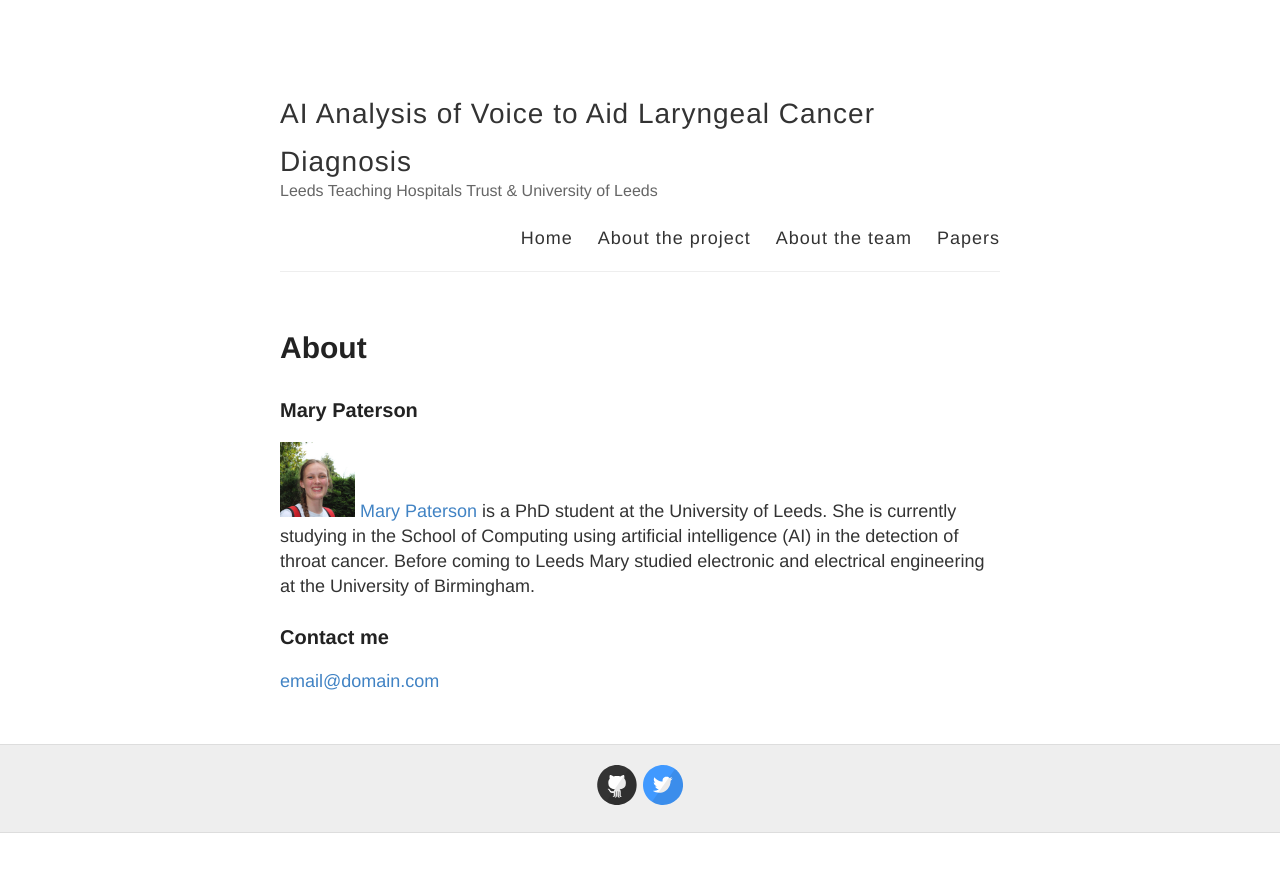
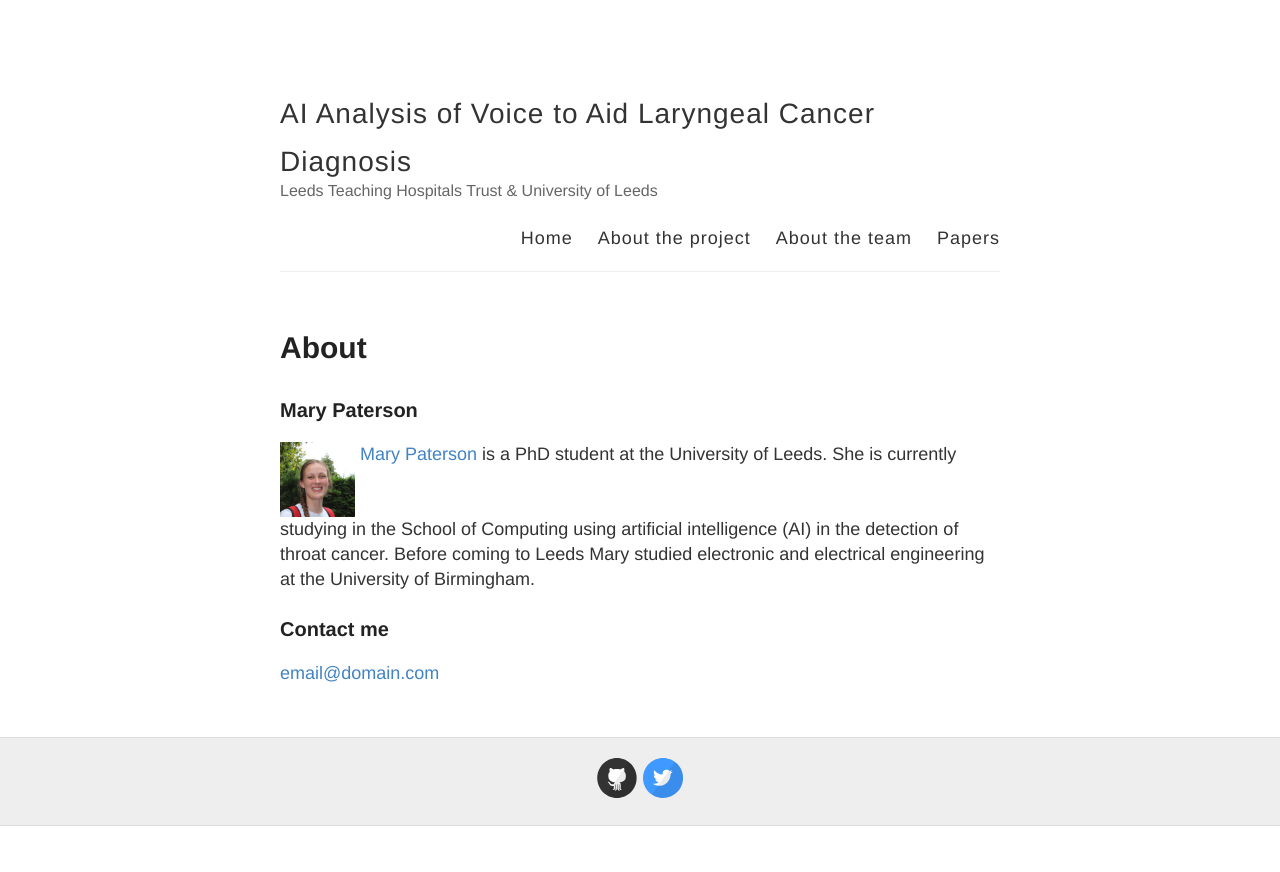
Before and after one commit to mary-paterson/mary-paterson.github.io, a Jekyll site: the page built from about.md, in a window 1280 px wide. Shown: the top 872 px of the page. Built offline with Jekyll 4.4.1, drawn with Linux system fonts in a browser that asks for light colours.

Commit message:
Update about.md

```diff
--- a/about.md
+++ b/about.md
@@ -5,7 +5,7 @@ permalink: /about/
 ---
 
 ### Mary Paterson
-<img src="/images/Profile.jpg" width="75">
+<img src="/images/Profile.jpg" width="75" style="vertical-align: top;">
  [Mary Paterson](https://eps.leeds.ac.uk/computing/pgr/8564/mary-paterson) is a PhD student at the University of Leeds. She is currently studying in the School of Computing using artificial intelligence (AI) in the detection of throat cancer. Before coming to Leeds Mary studied electronic and electrical engineering at the University of Birmingham.
 
 ### Contact me
```
